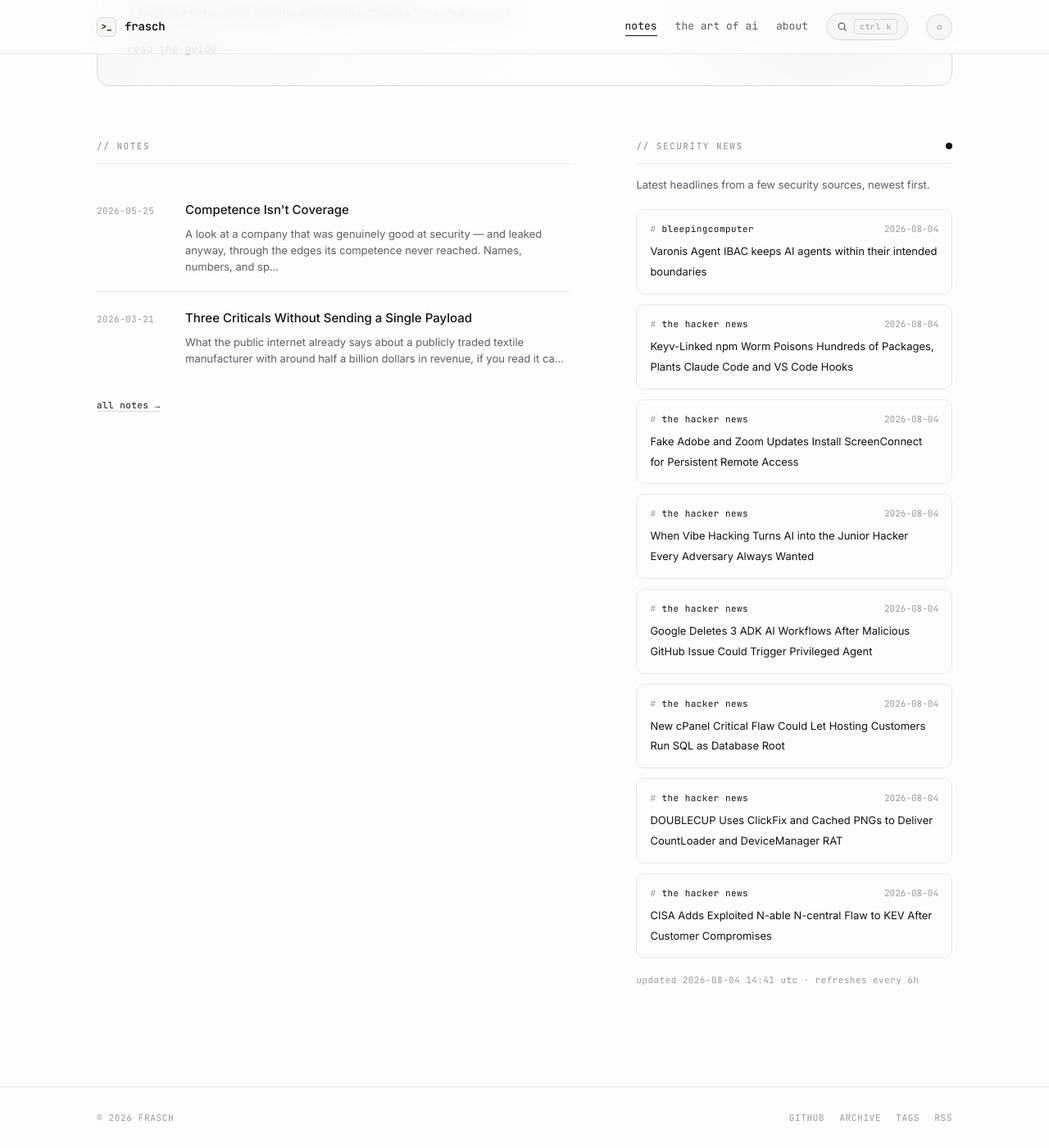
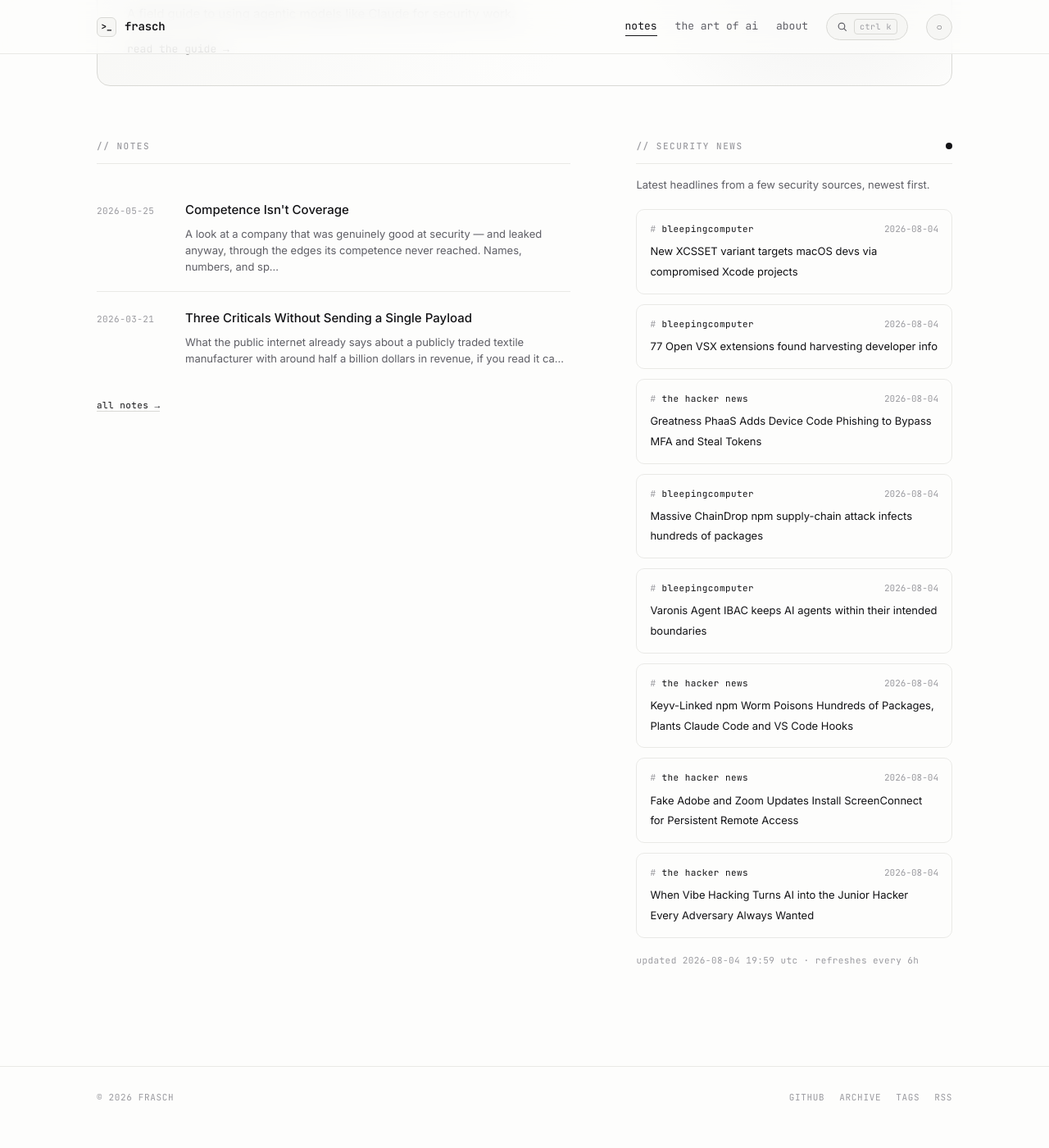
Before and after one commit to whoisfrasch/frasch, a Jekyll site: the page built from index.html, in a window 1280 px wide and 1400 px high, scrolled down 615 px. Shown: the whole window at 82% size. Built offline with Jekyll 4.4.1, drawn with Linux system fonts in a browser that asks for light colours; after the commit the page ends 1990 px from its top, so only the background shows below that.

Commit message:
Refresh security news feed

```diff
--- a/_data/news.json
+++ b/_data/news.json
@@ -1,6 +1,30 @@
 {
-  "updated": "2026-08-04T14:41:13Z",
+  "updated": "2026-08-04T19:59:00Z",
   "items": [
+    {
+      "source": "bleepingcomputer",
+      "title": "New XCSSET variant targets macOS devs via compromised Xcode projects",
+      "link": "https://www.bleepingcomputer.com/news/security/new-xcsset-variant-targets-macos-devs-via-compromised-xcode-projects/",
+      "date": "2026-08-04T19:03:09Z"
+    },
+    {
+      "source": "bleepingcomputer",
+      "title": "77 Open VSX extensions found harvesting developer info",
+      "link": "https://www.bleepingcomputer.com/news/security/77-open-vsx-extensions-found-harvesting-developer-info/",
+      "date": "2026-08-04T18:50:55Z"
+    },
+    {
+      "source": "the hacker news",
+      "title": "Greatness PhaaS Adds Device Code Phishing to Bypass MFA and Steal Tokens",
+      "link": "https://thehackernews.com/2026/08/greatness-phaas-adds-device-code.html",
+      "date": "2026-08-04T17:27:39Z"
+    },
+    {
+      "source": "bleepingcomputer",
+      "title": "Massive ChainDrop npm supply-chain attack infects hundreds of packages",
+      "link": "https://www.bleepingcomputer.com/news/security/massive-chaindrop-npm-supply-chain-attack-infects-hundreds-of-packages/",
+      "date": "2026-08-04T15:24:35Z"
+    },
     {
       "source": "bleepingcomputer",
       "title": "Varonis Agent IBAC keeps AI agents within their intended boundaries",
@@ -24,30 +48,6 @@
       "title": "When Vibe Hacking Turns AI into the Junior Hacker Every Adversary Always Wanted",
       "link": "https://thehackernews.com/2026/08/when-vibe-hacking-turns-ai-into-junior.html",
       "date": "2026-08-04T11:30:00Z"
-    },
-    {
-      "source": "the hacker news",
-      "title": "Google Deletes 3 ADK AI Workflows After Malicious GitHub Issue Could Trigger Privileged Agent",
-      "link": "https://thehackernews.com/2026/08/google-deletes-3-adk-ai-workflows-after.html",
-      "date": "2026-08-04T11:16:23Z"
-    },
-    {
-      "source": "the hacker news",
-      "title": "New cPanel Critical Flaw Could Let Hosting Customers Run SQL as Database Root",
-      "link": "https://thehackernews.com/2026/08/new-cpanel-critical-flaw-could-let.html",
-      "date": "2026-08-04T10:36:27Z"
-    },
-    {
-      "source": "the hacker news",
-      "title": "DOUBLECUP Uses ClickFix and Cached PNGs to Deliver CountLoader and DeviceManager RAT",
-      "link": "https://thehackernews.com/2026/08/doublecup-uses-clickfix-and-cached-pngs.html",
-      "date": "2026-08-04T09:03:23Z"
-    },
-    {
-      "source": "the hacker news",
-      "title": "CISA Adds Exploited N-able N-central Flaw to KEV After Customer Compromises",
-      "link": "https://thehackernews.com/2026/08/cisa-adds-exploited-n-able-n-central.html",
-      "date": "2026-08-04T07:00:13Z"
     }
   ]
 }
```
